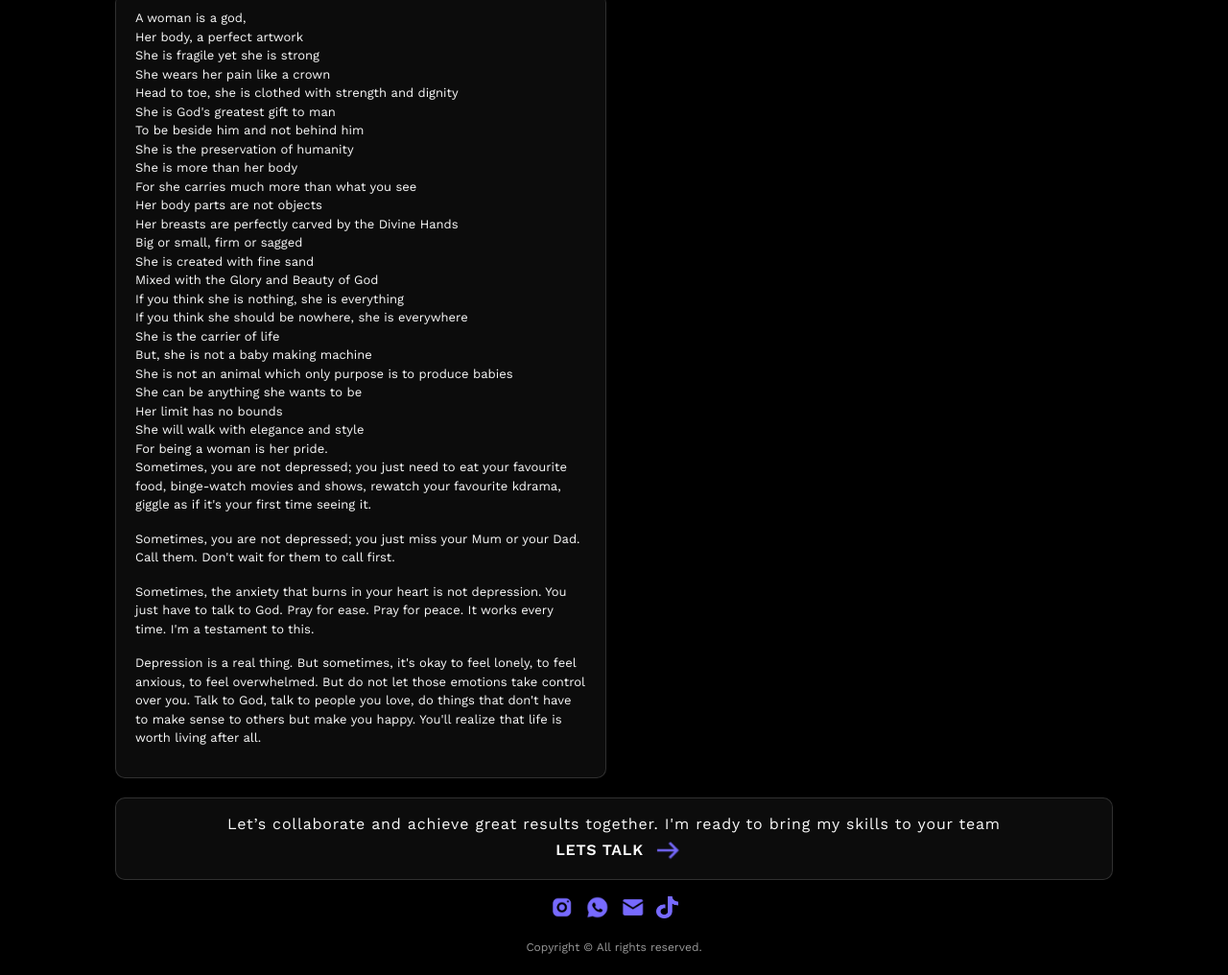
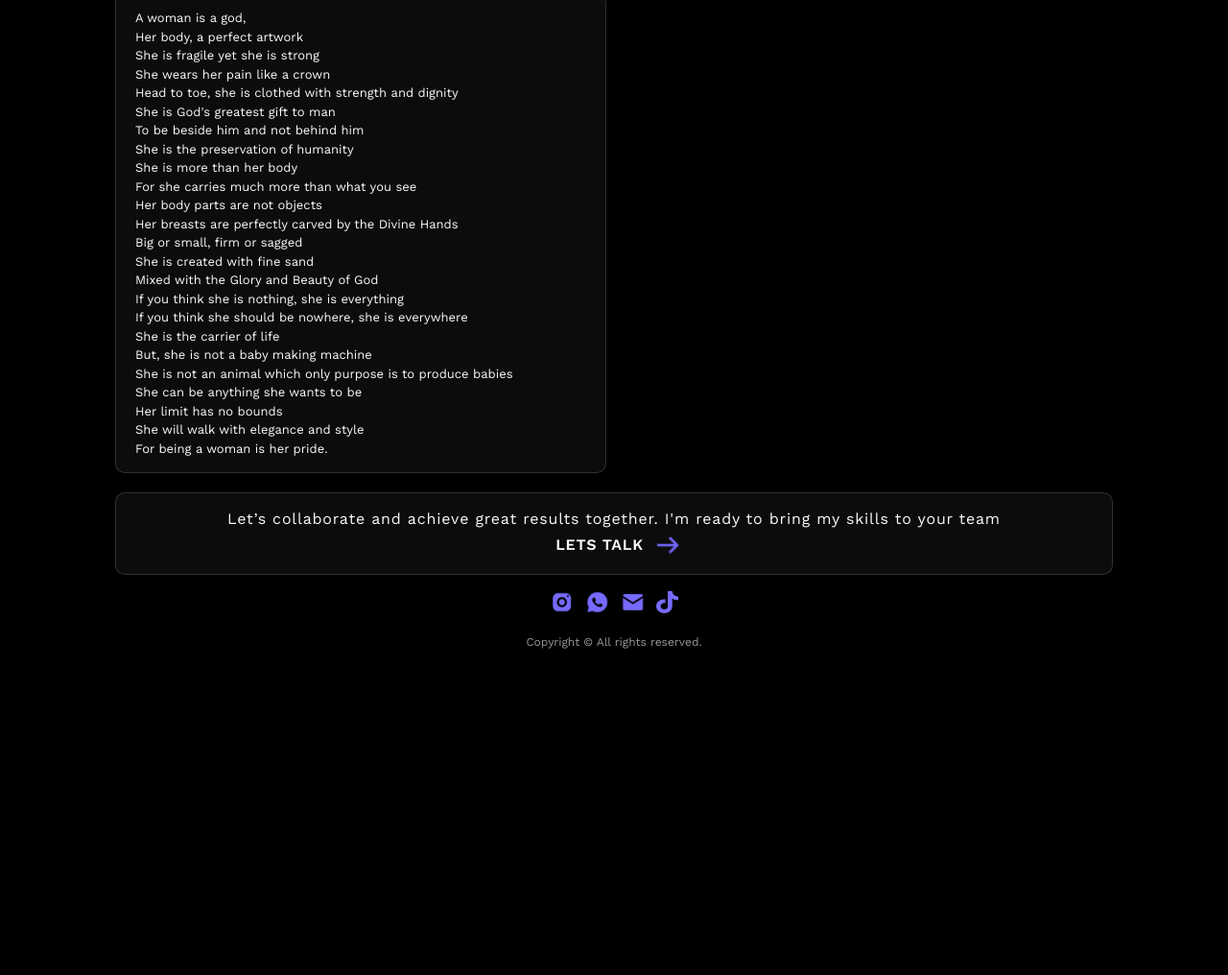
Before and after one commit to Timidelad/DoyinsPorfolio, a website: page public/woman.html in a window 1280 px wide. Shown: the part 1203-2219 px from the top of the page at 96% size. After the commit the page ends 1901 px from the top, so only its background shows below. Drawn offline with nearby package versions, Linux system fonts and the light colour scheme.

Commit message:
changes on woman

```diff
--- a/public/woman.html
+++ b/public/woman.html
@@ -127,18 +127,6 @@
                     <p>She will walk with elegance and style</p>
                     <p>For being a woman is her pride.</p>
                 </div>
-                <div class="mb-4">
-                    Sometimes, you are not depressed; you just need to eat your favourite food, binge-watch movies and shows, rewatch your favourite kdrama, giggle as if it's your first time seeing it.
-                </div>
-                <div class="mb-4">
-                    Sometimes, you are not depressed; you just miss your Mum or your Dad. Call them. Don't wait for them to call first.
-                </div>
-                <div class="mb-4">
-                    Sometimes, the anxiety that burns in your heart is not depression. You just have to talk to God. Pray for ease. Pray for peace. It works every time. I'm a testament to this.
-                </div>
-                <div class="mb-4">
-                    Depression is a real thing. But sometimes, it's okay to feel lonely, to feel anxious, to feel overwhelmed. But do not let those emotions take control over you. Talk to God, talk to people you love, do things that don't have to make sense to others but make you happy. You'll realize that life is worth living after all.
-                </div>
             </div>
             <div></div>
         </div>
```
